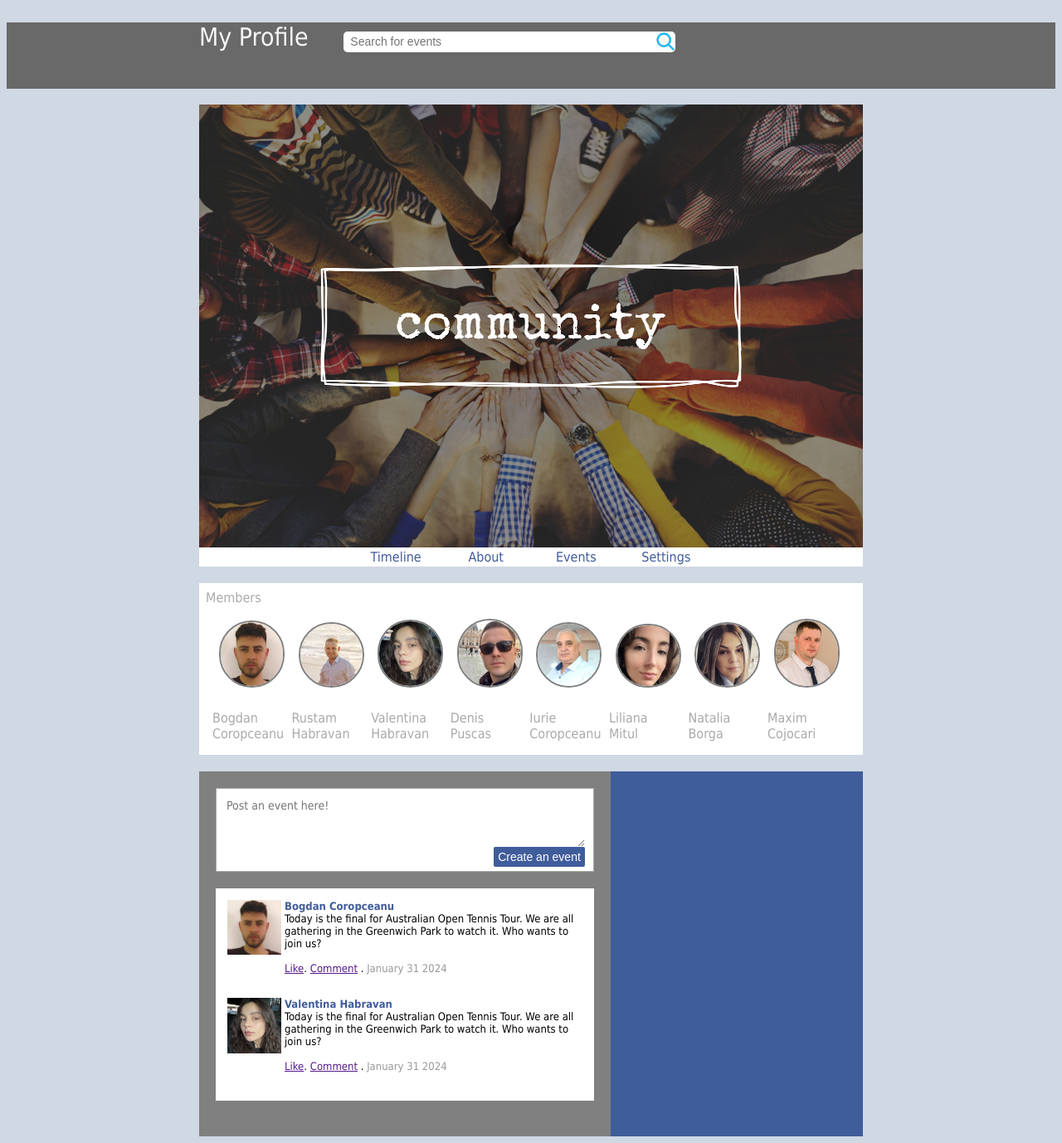
After one commit to dorinahabravan/seabrookcommunity, a PHP site: page /userdashboard.php in a window 1280 px wide. The commit adds this page. Shown: the whole page at 83% size. Run offline with PHP 8.4, Linux system fonts and the light colour scheme.

Commit message:
Add files via upload

```diff
--- a/seabrookcommunity/login.php
+++ b/seabrookcommunity/login.php
@@ -181,9 +181,10 @@ padding: 4px;
     } else {
         // Display login form if the user is not logged in
     ?>
+
     <div id="divlogin">
     <h2>Log in to Seabrook Community Account:</h2>
-    <form action="login.php" method="post">
+    <form action="userdashboard.php" method="post">
          <input type="text" id="text" placeholder="Enter Your Username" name="username"required><br><br>
          <input type="password" id="text" placeholder="Enter Your Password"name="password" required><br><br>
         <input type="submit" id="button" value="Log in"><br><br>
@@ -199,6 +200,9 @@ padding: 4px;
 
     }
     ?>
+
+
+
  <!--   <div class="footer">
   <p>Footer</p>
 </div> -->
--- /dev/null
+++ b/seabrookcommunity/userdashboard.php
@@ -0,0 +1,312 @@
+
+<?php
+session_start();
+
+// Logout logic
+if (isset($_GET["logout"])) {
+    // Unset all session variables
+    $_SESSION = array();
+
+    // Destroy the session
+    session_destroy();
+
+    echo "You have been successfully logged out.";
+}
+
+// Login logic
+if ($_SERVER["REQUEST_METHOD"] == "POST") {
+
+    $username = $_POST["username"];
+    $password = $_POST["password"];
+
+    // Establish a connection to the database
+    $conn = new mysqli("localhost", "root", "", "seabrook_community");
+
+    // Check connection
+    if ($conn->connect_error) {
+        die("Connection failed: " . $conn->connect_error);
+    }
+
+    // Retrieve user details from the 'users' table
+    $sql = "SELECT * FROM users WHERE username='$username'";
+    $result = $conn->query($sql);
+
+    if ($result->num_rows > 0) {
+        $row = $result->fetch_assoc();
+
+        // Verify password
+        if (password_verify($password, $row["password"])) {
+            $_SESSION["username"] = $username; // Store username in session for future use
+        } else {
+            echo "Invalid password or username";
+        }
+    } else {
+        echo "User not found";
+    }
+
+    // Close the database connection
+    $conn->close();
+}
+?>
+
+
+
+
+<html>
+    <head>
+<title></title>
+
+
+
+    </head>
+<style type="text/css">
+
+#blue_bar{
+height: 80px;
+background-color: dimgrey ;
+color:whitesmoke;
+}
+ #searchbox{
+width: 400px;
+height:25px;
+border-radius: 5px;
+border:none;
+padding: 4px;
+font-size:14px;
+background-image:url(search.png);
+background-repeat: no-repeat;
+background-position: right;
+
+ }
+#menu_buttons{
+width: 100px;
+display: inline-block;
+margin: 2px;
+
+}
+
+textarea{
+    width: 100%;
+    border:none;
+    font-family: tahoma;
+    font-size: 14px;
+    height:60px;
+}
+
+#event_button{
+float: right;
+background-color: #405d9b;
+border:none;
+color:white;
+padding: 4px;
+font-size: 14px;
+border-radius: 2px;
+width:110px;
+}
+
+#members_img{
+
+    width:75px;
+margin: 8px;
+display:inline-block;
+border-radius: 50px;
+border:solid 2px grey;
+}
+
+#members_bar{
+    background-color: white;
+    min-height: 100px;
+    margin-top: 20px;
+    color: #aaa;
+    padding: 8px;
+    margin-bottom: 20px;
+
+}
+#members{
+
+    display: inline-block;
+    width:75px;
+margin: 8px;
+
+}
+
+#event_bar{
+    margin-top: 20px;
+    background-color: white;
+   padding: 10px;
+}
+
+#event{
+padding: 4px;
+font-size: 13px;
+display:flex;
+margin-bottom: 20px;
+
+
+}
+
+
+</style>
+
+<body style="font-family: tahoma; background-color:#d0d8e4;" >
+
+<br>
+<!-- grey top bar -->
+<div id="blue_bar">
+<?php
+    // Display logout link if the user is logged in
+    if (isset($_SESSION["username"])) {
+        echo "Welcome, " . $_SESSION["username"] . "! | <a href='login.php?logout=true'>Logout</a>";
+    }
+    ?>
+    <div style="width:800px; margin:auto; font-size:30px;">
+    My Profile &nbsp  &nbsp <input type="text" id="searchbox" placeholder=" Search for events">
+    <!-- <img src="selfie.jpg" style=" width: 30px; float:right; border-radius: 50px; border:solid 2px white;"> -->
+
+
+</div>
+</div><br>
+
+
+
+<!-- cover area -->
+<div style="width:800px; margin:auto;min-height: 400px;">
+<div style="background-color: white; text-align: center; color: #405d9b">
+ <img src="Workplace-Community.jpg" style="width: 100%;">
+ <br>
+ <div id="menu_buttons">Timeline</div>
+ <div id="menu_buttons">About</div>
+ <div id="menu_buttons">Events</div>
+ <div id="menu_buttons">Settings</div>
+</div>
+
+
+
+<div style="min-height: 100px; flex:1">
+<div id="members_bar">
+Members<br>
+<!-- The first user -->
+<div id="members">
+    <div><img id="members_img" src="user1.jpg"></div>
+    <br>
+Bogdan Coropceanu
+</div>
+<!-- The second user -->
+<div id="members">
+    <div><img id="members_img" src="user2.jpg"></div>
+    <br>
+Rustam Habravan
+</div>
+
+<!-- The third user -->
+<div id="members">
+    <div><img id="members_img" src="user3.jpg"></div>
+    <br>
+Valentina Habravan
+</div>
+
+<!-- The fourth user -->
+<div id="members">
+    <div><img id="members_img" src="user4.jpg"></div>
+    <br>
+Denis Puscas
+</div>
+
+<!-- The fifth user -->
+<div id="members">
+    <div><img id="members_img" src="user5.jpg"></div>
+    <br>
+Iurie Coropceanu
+</div>
+
+
+<!-- The sixth user -->
+<div id="members">
+    <div><img id="members_img" src="user6.jpg"></div>
+    <br>
+Liliana Mitul
+</div>
+
+<!-- The seventh user -->
+<div id="members">
+    <div><img id="members_img" src="user7.jpg"></div>
+    <br>
+Natalia Borga
+</div>
+
+<!-- The seventh user -->
+<div id="members">
+    <div><img id="members_img" src="user8.jpg"></div>
+    <br>
+Maxim Cojocari
+</div>
+
+</div>
+
+
+</div>
+
+
+<!--These are the post a event box and see all events-->
+<div style="display: flex;">
+<!-- post a event area -->
+  <div style="min-height: 400px; flex:3;  padding:20px;  background-color: grey;">
+  <div style="border:solid thin #aaa; padding: 10px; background-color:white;">
+
+<textarea placeholder="Post an event here!"></textarea><br>
+<input id="event_button"  type="submit" value="Create an event">
+<br>
+</div>
+
+<!-- Posted events -->
+<div id="event_bar">
+  <!--   Post 1 -->
+<div id="event">
+<div>
+<img src="user1.jpg" style="width: 65px; margin-right: 4px">
+</div>
+<div>
+    <div style="font-weight : bold; color: #405d9b">Bogdan Coropceanu</div>
+    Today is the final for Australian Open Tennis Tour. We are all gathering in the Greenwich Park to watch it.
+     Who wants to join us?
+    <br><br>
+
+    <a href="">Like</a>. <a href="">Comment</a> . <span style="color:#999">January 31 2024</span>
+</div>
+
+</div>
+
+ <!--   Post 2 -->
+ <div id="event">
+<div>
+<img src="user3.jpg" style="width: 65px; margin-right: 4px">
+</div>
+<div>
+    <div style="font-weight : bold; color: #405d9b">Valentina Habravan</div>
+    Today is the final for Australian Open Tennis Tour. We are all gathering in the Greenwich Park to watch it.
+     Who wants to join us?
+    <br><br>
+
+    <a href="">Like</a>. <a href="">Comment</a> . <span style="color:#999">January 31 2024</span>
+</div>
+
+</div>
+
+
+
+</div>
+
+
+
+</div>
+ <!--  see all events area -->
+  <div style="min-height: 400px; flex:2; background-color:#405d9b"></div>
+</div>
+
+
+</div>
+
+
+</body>
+
+</html>
```
Also changed, not shown: seabrookcommunity/myprofile.php (added, +256 -0 lines), seabrookcommunity/Workplace-Community.jpg (added), seabrookcommunity/search.png (added), seabrookcommunity/selfie.jpg (added), seabrookcommunity/user1.jpg (added), seabrookcommunity/user2.jpg (added), seabrookcommunity/user3.jpg (added), seabrookcommunity/user4.jpg (added), seabrookcommunity/user5.jpg (added), seabrookcommunity/user6.jpg (added), seabrookcommunity/user7.jpg (added), seabrookcommunity/user8.jpg (added).
